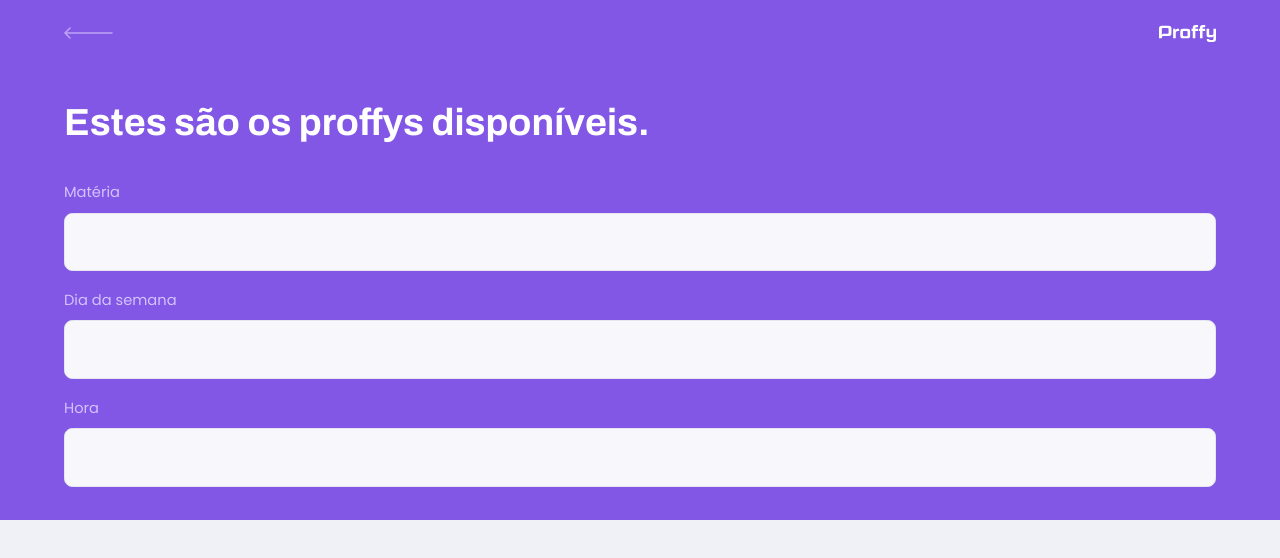
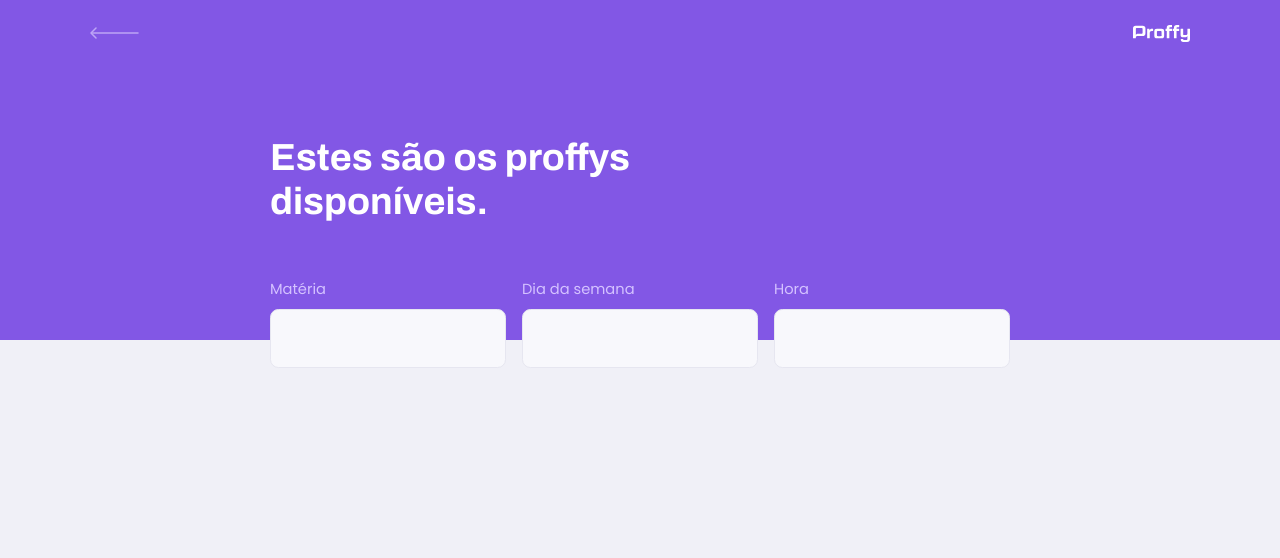
Before and after one commit to hericke47/Proffy, a React (Create React App) app in the folder web/: page /study in a window 1280 px wide. Shown: the top 558 px of the page. Built offline with nearby package versions, Linux system fonts and the light colour scheme.

Commit message:
terminando o header do TeacherList

```diff
--- a/web/src/components/PageHeader/index.tsx
+++ b/web/src/components/PageHeader/index.tsx
@@ -3,6 +3,8 @@ import { Link } from 'react-router-dom';
 
 import logoImg from '../../assets/images/logo.svg';
 import backIcon from '../../assets/images/icons/back.svg';
+
+import './styles.css';
 
 interface PageHeaderProps {
     title: string;
--- a/web/src/components/PageHeader/styles.css
+++ b/web/src/components/PageHeader/styles.css
@@ -0,0 +1,67 @@
+.page-header {
+    display: flex;
+    flex-direction: column;
+    background-color: var(--color-primary);
+}
+
+.page-header .top-bar-container {
+    width: 90%;
+    margin: 0 auto;
+    display: flex;
+    justify-content: space-between;
+
+    align-items: center;
+    color: var(--color-text-in-primary);
+    padding: 1.6rem 0;
+}
+
+.page-header .top-bar-container a {
+    height: 3.2rem;
+    transition: opacity 0.2s;
+}
+
+.page-header .top-bar-container a:hover {
+    opacity: 0.6s;
+}
+
+.page-header .top-bar-container > img {
+    height: 1.6rem;
+}
+
+.page-header .header-content {
+    width: 90%;
+    margin: 0 auto;
+    position: relative;
+    margin: 3.2rem auto;
+}
+
+.page-header .header-content strong {
+    font: 700 3.6rem Archivo;
+    line-height: 4.2rem;
+    color: var(--color-title-in-primary);
+}
+
+@media (min-width: 700px) {
+    .page-header {
+        height: 340px;
+    }
+
+    .page-header .top-bar-container {
+        max-width: 1100px;
+    }
+
+    .page-header .header-content {
+        flex: 1;
+        max-width: 740px;
+        margin: 0 auto;
+        padding-bottom: 48px;
+        display: flex;
+        flex-direction: column;
+        justify-content: center;
+        align-items: flex-start;
+    }
+
+    .page-header .header-content strong {
+        max-width: 400px;
+    }
+}
--- a/web/src/pages/TeacherList/styles.css
+++ b/web/src/pages/TeacherList/styles.css
@@ -1,51 +1,8 @@
 #page-teacher-list {
     width: 100vw;
     height: 100vh;
+    overflow-x: hidden;
   }
-
-.page-header {
-    display: flex;
-    flex-direction: column;
-    background-color: var(--color-primary);
-}
-
-.page-header .top-bar-container {
-    width: 90%;
-    margin: 0 auto;
-    display: flex;
-    justify-content: space-between;
-
-    align-items: center;
-    color: var(--color-text-in-primary);
-    padding: 1.6rem 0;
-}
-
-.page-header .top-bar-container a {
-    height: 3.2rem;
-    transition: opacity 0.2s;
-}
-
-.page-header .top-bar-container a:hover {
-    opacity: 0.6s;
-}
-
-.page-header .top-bar-container > img {
-    height: 1.6rem;
-}
-
-.page-header .header-content {
-    width: 90%;
-    margin: 0 auto;
-    position: relative;
-    margin: 3.2rem auto;
-}
-
-.page-header .header-content strong {
-    font: 700 3.6rem Archivo;
-    line-height: 4.2rem;
-    color: var(--color-title-in-primary);
-}
-
 
   #search-teachers {
     margin-top: 3.2rem;
@@ -59,7 +16,7 @@
     position: relative;
   }
 
-#search-teachers .input-block + .input-block {
+  #search-teachers .input-block+.input-block {
     margin-top: 1.4rem;
   }
 
@@ -80,13 +37,45 @@
   }
 
   #search-teachers .input-block:focus-within::after {
-    width: calc(100% - 3.2rem);
+    width: calc(100% -3.2rem);
     height: 2px;
-    content: '';
-    /* content é obrigatório sempre que usarmos after ou before */
+    content: "";
     background: var(--color-primary-light);
     position: absolute;
     left: 1.6rem;
     right: 1.6rem;
     bottom: 0;
   }
+
+  #page-teacher-list main {
+    margin: 3.2rem auto;
+    width: 90%;
+  }
+
+
+
+  @media (min-width: 700px) {
+    #page-teacher-list {
+      max-width: 100%;
+    }
+
+    #search-teachers {
+      display: grid;
+      grid-template-columns: repeat(3, 1fr);
+      column-gap: 16px;
+      position: absolute;
+      bottom: -28px;
+    }
+
+    #search-teachers .input-block+.input-block {
+      margin-top: 0;
+    }
+
+    #page-teacher-list main {
+      padding: 3.2rem 0;
+      max-width: 740px;
+      margin: 0 auto;
+    }
+
+
+  }
```
Lines whose indentation alone changed are shown as unchanged.
